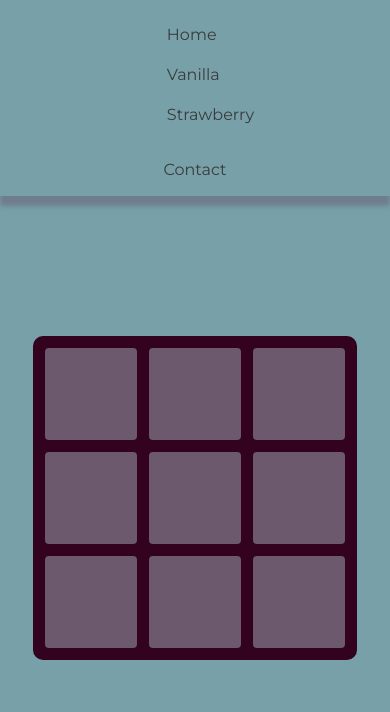
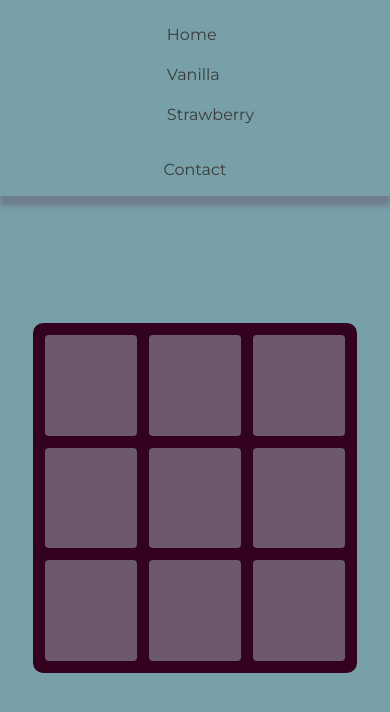
Before and after one commit to SBNovaScript/tic-tac-toe, a plain HTML site: page index.html in a window 390 px wide. Shown: the part 44-756 px from the top of the page. Drawn offline with Linux system fonts and the light colour scheme.

Commit message:
Fixed scaling height, added style sections.

```diff
--- a/style.css
+++ b/style.css
@@ -1,4 +1,6 @@
 @import url('https://fonts.googleapis.com/css2?family=Montserrat&display=swap');
+
+/** Global Variables **/
 
 :root {
     --header-height: 5rem;
@@ -15,7 +17,7 @@ body {
     font-family: 'Montserrat', sans-serif;
 }
 
-/** Header styling **/
+/** Header **/
 
 header {
     display: flex;
@@ -65,6 +67,8 @@ header a:hover {
     padding: 0 15%;
 }
 
+/** Main Content **/
+
 main {
     background-color: 77A0A9;
     position: absolute;
@@ -81,8 +85,8 @@ main {
 
 .grid-container {
     background-color: #32021F;
-    width: 80%;
-    height: 80vw;
+    width: 80vw;
+    height: 80vh;
     border: 6px solid #32021F;
     border-radius: 10px;
     display: grid;
@@ -102,7 +106,7 @@ main {
     transition: all 1s;
 }
 
-/** responsive sizing **/
+/** Responsive Sizing **/
 
 @media screen and (max-width: 48em){
     body {
@@ -125,4 +129,8 @@ main {
     main {
         margin-top: var(--header-height-mobile);
     }
+
+    .grid-container {
+        height: 40vh;
+    }
 }
```
